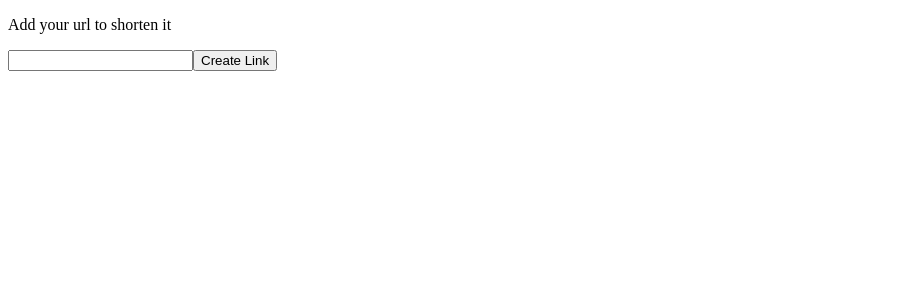
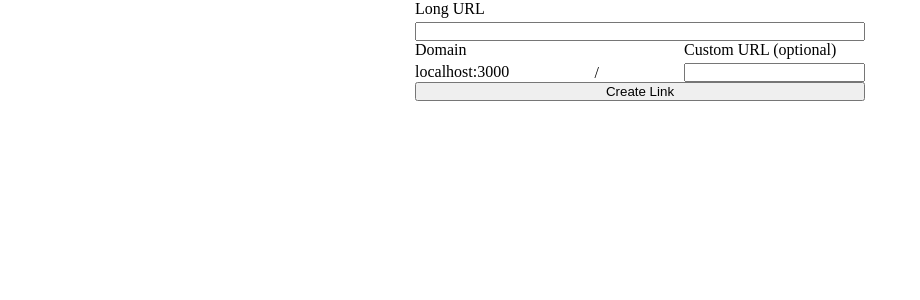
Before and after one commit to iamvetle/url-shortener, a Nuxt app: page / in a window 1280 px wide. Shown: the top 300 px of the page, without its empty margins (0-920 px from the left). Built offline with nearby package versions, Linux system fonts and the light colour scheme; no server answers.

Commit message:
Added custom url

```diff
--- a/app/app.vue
+++ b/app/app.vue
@@ -1,14 +1,36 @@
 <template>
 	<div id="page-wrapper">
-		<p>Add your url to shorten it</p>
-		<input v-model="inputText" />
-		<button @click="createShortLink()">Create Link</button>
+		<div id="create-short-url-container">
+			<div id="long-url-container">
+				<label for="input-text-long-url">Long URL</label>
+				<input
+					id="input-text-long-url"
+					type="text"
+					v-model="inputTextLongURL"
+				/>
+			</div>
+
+			<div id="custom-url-container">
+				<div>
+					<p>Domain</p>
+					<p>localhost:3000</p>
+				</div>
+				<p>/</p>
+				<div>
+					<label for="input-text-custom-short-url">Custom URL (optional)</label>
+					<input id="input-text-custom-short-url" type="text" v-model="inputTextCustomURL" />
+				</div>
+			</div>
+			<button @click="createShortLink(host, corsHeaders)">
+				Create Link
+			</button>
+
 			<p v-if="newShortURL">{{ newShortURL }}</p>
+		</div>
 	</div>
 </template>
 
 <script setup lang="ts">
-	const supabase = useSupabaseClient();
 	const host = "localhost:3000";
 
 	const corsHeaders = {
@@ -18,37 +40,13 @@
 		"Access-Control-Allow-Methods": "GET, POST, OPTIONS",
 	};
 
-	async function getLongURL(shortLink:string) {
-			const { data, error } = await supabase.functions.invoke(
-			"getLongURL",
-			{
-				method: "POST",
-				...corsHeaders,
-				body: {
-					short_url: shortLink
-				},
-			}
-		);
-
-		if (error) {
-			console.error(error)
-		}
-
-		if (data) {
-			console.log("data", data)
-			return data.data.long_url
-		}
-
-		return null
-	}
-
 	const route = useRoute();
 
 	if (route.path !== "/") {
 		const fixedPath = route.path.slice(1);
 		console.log(fixedPath);
 
-		const url = await getLongURL(fixedPath);
+		const url = await getLongURL(fixedPath, corsHeaders);
 		if (url) {
 			await navigateTo(url, {
 				external: true,
@@ -56,56 +54,49 @@
 		}
 	}
 
-	const inputText = ref("");
-	const newShortURL = ref("");
-
-		/* Return NULL if the short link is not valid, and a regulated string if it is valid */
-		function regulateShortLink(shortLink: string) {
-			let newShortlink = shortLink;
-
-			if (newShortlink.length < 1 && !newShortlink.includes(".")) {
-				return null;
-			}
-
-			if (!newShortlink.includes("http") || !newShortlink.includes("https")) {
-				newShortlink = `https://${newShortlink}`;
-			}
-
-			return newShortlink;
-		}
-
-	async function createShortLink() {
-
-		const longURL = regulateShortLink(inputText.value);
-
-		if (!longURL) {
-			return;
-		}
-
-		const { data, error } = await supabase.functions.invoke(
-			"generateShortLink",
-			{
-				method: "POST",
-				...corsHeaders,
-				body: {
-					long_url: longURL
-				},
-			}
-		);
-
-		if (data) {
-			newShortURL.value = `${host}/${data.short_url}`;
-		}
-
-		if (error) {
-			console.error(error);
-		}
-	}
+	const inputTextLongURL = useState("inputTextLongURL", () => "");
+	const inputTextCustomURL = useState("inputTextCustomURL", () => "");
+	const newShortURL = useState("newShortURL", () => "");
 </script>
 
 <style scoped>
-	/* #page-wrapper {
-		background-color: hsl(0, 0, 0)
-	} */
+	#long-url-container {
+		display: flex;
+		flex-direction: column;
+		gap: 4px;
+	}
 
+	#create-short-url-container {
+		width: 450px;
+		margin-right: auto;
+		margin-left: auto;
+	}
+
+	#custom-url-container {
+		display: flex;
+		flex-direction: row;
+		justify-content: space-between;
+	}
+
+	#custom-url-container div {
+		display: flex;
+		flex-direction: column;
+		gap: 4px;
+	}
+
+	#custom-url-container p {
+		align-self: flex-end;
+	}
+
+	#custom-url-container div p {
+		align-self: flex-start;
+	}
+
+	#input-text-long-url {
+		width: 100%;
+	}
+
+	button {
+		width: 100%;
+	}
 </style>
--- /dev/null
+++ b/app/assets/css/style.css
@@ -0,0 +1,9 @@
+* {
+    box-sizing: border-box;
+    margin: 0;
+    padding: 0;
+}
+
+input:focus {
+    outline: none;
+}
--- /dev/null
+++ b/app/composables/createShortLink.ts
@@ -0,0 +1,60 @@
+/* Return NULL if the short link is not valid, and a regulated string if it is valid */
+function regulateShortLink(shortLink: string) {
+	let newShortlink = shortLink;
+
+	if (newShortlink.length < 1 && !newShortlink.includes(".")) {
+		return null;
+	}
+
+	if (!newShortlink.includes("http") || !newShortlink.includes("https")) {
+		newShortlink = `https://${newShortlink}`;
+	}
+
+	return newShortlink;
+}
+
+export default async function (host: string, headers: object) {
+	const supabase = useSupabaseClient();
+
+	const inputTextCustomURL = useState("inputTextCustomURL", () => "");
+	const inputTextLongURL = useState("inputTextLongURL", () => "");
+	const newShortURL = useState("newShortURL", () => "");
+
+	const longURL = regulateShortLink(inputTextLongURL.value);
+
+	if (!longURL) {
+		return;
+	}
+
+	interface Body {
+		long_url:string,
+		custom_url?:string
+	}
+
+	let body:Body = {
+		long_url: longURL,
+	};
+
+	if (inputTextCustomURL.value.trim().length > 3) {
+		body.custom_url = inputTextCustomURL.value.trim();
+	} else {
+		inputTextCustomURL.value = ""
+	}
+
+	const { data, error } = await supabase.functions.invoke(
+		"generateShortLink",
+		{
+			method: "POST",
+			...headers,
+			body: body,
+		}
+	);
+
+	if (data) {
+		newShortURL.value = `${host}/${data.short_url}`;
+	}
+
+	if (error) {
+		console.error(error);
+	}
+}
--- /dev/null
+++ b/app/composables/getLongURL.ts
@@ -0,0 +1,22 @@
+export default async function (shortLink: string, headers:object) {
+    const supabase = useSupabaseClient()
+
+    const { data, error } = await supabase.functions.invoke("getLongURL", {
+		method: "POST",
+		...headers,
+		body: {
+			short_url: shortLink,
+		},
+	});
+
+	if (error) {
+		console.error(error);
+	}
+
+	if (data) {
+		console.log("data", data);
+		return data.data.long_url;
+	}
+
+	return null;
+}
--- a/nuxt.config.ts
+++ b/nuxt.config.ts
@@ -5,5 +5,6 @@ export default defineNuxtConfig({
   modules: ['@nuxtjs/supabase'],
   supabase: {
     redirect:false
-  }
+  },
+  css: ['~/assets/css/style.css'],
 })
```
Lines whose indentation alone changed are shown as unchanged.
